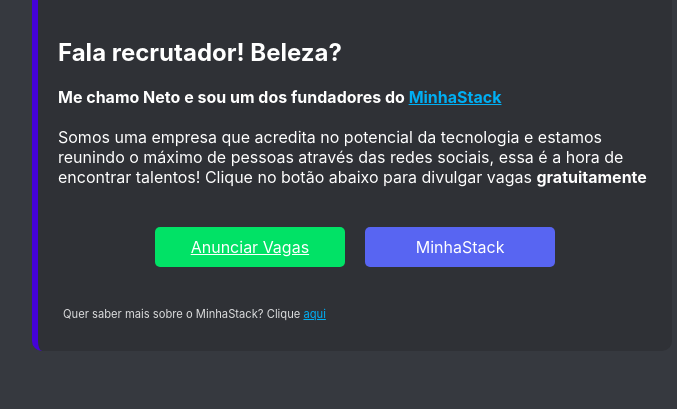
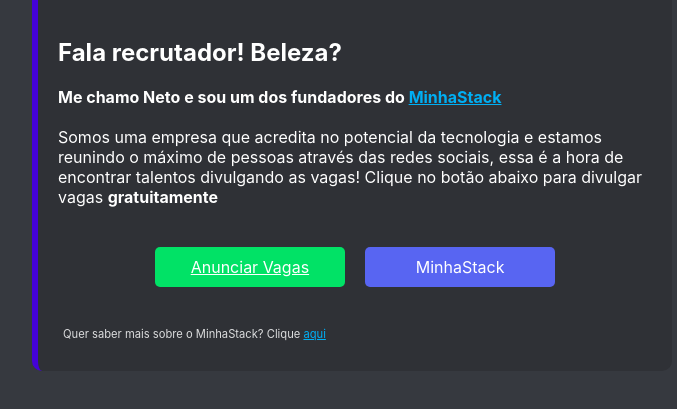
Before and after one commit to minhastack/Landing-page-recruiter, a plain HTML site: page index.html in a window 1280 px wide. Shown: the part 127-536 px from the top of the page, without its empty margins (3-680 px from the left). Drawn offline with Linux system fonts and the light colour scheme.

Commit message:
meta tag description adicionada

```diff
--- a/index.html
+++ b/index.html
@@ -3,6 +3,7 @@
 
 <head>
     <meta charset="UTF-8">
+    <meta name="description" content="acreditamos no potencial da tecnologia e estamos reunindo o máximo de pessoas através das redes sociais, essa é a hora de encontrar talentos divulgando vagas!">
     <meta http-equiv="X-UA-Compatible" content="IE=edge">
     <meta name="viewport" content="width=device-width, initial-scale=1.0">
     <title>Discord - MinhaStack</title>
@@ -29,7 +30,7 @@
 
             <h4>Me chamo Neto e sou um dos fundadores do <a href="https://minhastack.slcn.app">MinhaStack</a></h4>
             <br>
-            <p>Somos uma empresa que acredita no potencial da tecnologia e estamos reunindo o máximo de pessoas através das redes sociais, essa é a hora de encontrar talentos! Clique no botão abaixo para divulgar vagas <strong>gratuitamente</strong> </p>
+            <p>Somos uma empresa que acredita no potencial da tecnologia e estamos reunindo o máximo de pessoas através das redes sociais, essa é a hora de encontrar talentos divulgando as vagas! Clique no botão abaixo para divulgar vagas <strong>gratuitamente</strong> </p>
 
         </div>
 
```
